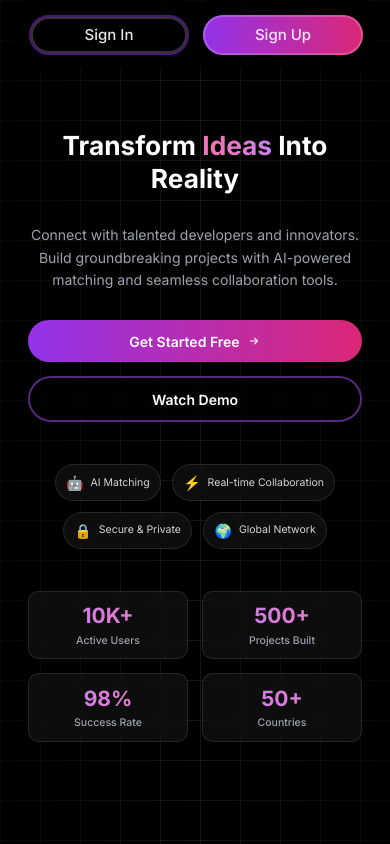
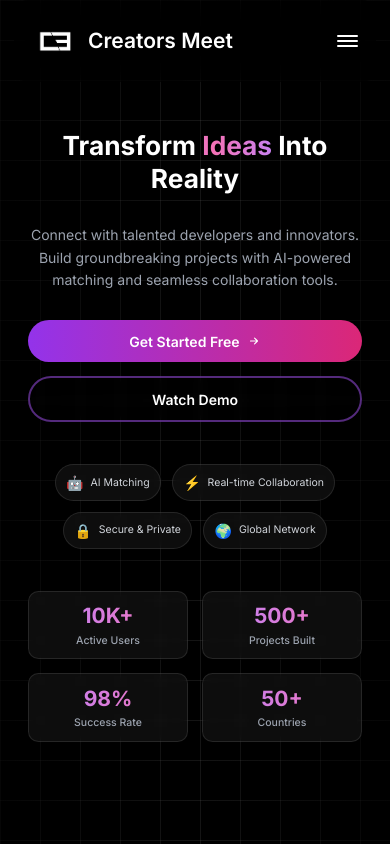
Before and after one commit to dhyan14/creatorsmeet, a Next.js app: page / in a window 390 px wide. Shown: the top 844 px of the page. Built offline with nearby package versions, Linux system fonts and the light colour scheme.

Commit message:
Add mobile menu functionality to Header component

```diff
--- a/components/ui/header.tsx
+++ b/components/ui/header.tsx
@@ -18,6 +18,7 @@ const menuItems = [
 export function Header() {
   const [isScrolled, setIsScrolled] = useState(false);
   const [isAuthOpen, setIsAuthOpen] = useState(false);
+  const [isMobileMenuOpen, setIsMobileMenuOpen] = useState(false);
   const { scrollY } = useScroll();
   const router = useRouter();
 
@@ -141,8 +142,10 @@ export function Header() {
                   ))}
                 </nav>
 
-                {/* Right Section - Separate Login and Sign Up buttons */}
+                {/* Right Section - Desktop buttons and Mobile hamburger */}
                 <div className="flex items-center space-x-4 relative">
+                  {/* Desktop Sign In/Sign Up buttons */}
+                  <div className="hidden md:flex items-center space-x-4">
                     <AnimatedButton
                       onClick={() => router.push('/signin')}
                       className="transition-all duration-300 bg-transparent border-2 border-purple-600/50 hover:border-purple-600 px-6 py-2 rounded-full text-sm"
@@ -156,11 +159,125 @@ export function Header() {
                       Sign Up
                     </AnimatedButton>
                   </div>
+
+                  {/* Mobile Hamburger Menu */}
+                  <motion.button
+                    onClick={() => setIsMobileMenuOpen(!isMobileMenuOpen)}
+                    className="md:hidden flex flex-col items-center justify-center w-8 h-8 space-y-1"
+                    whileTap={{ scale: 0.95 }}
+                  >
+                    <motion.span
+                      className="w-6 h-0.5 bg-white rounded-full"
+                      animate={{
+                        rotate: isMobileMenuOpen ? 45 : 0,
+                        y: isMobileMenuOpen ? 6 : 0,
+                      }}
+                      transition={{ duration: 0.3 }}
+                    />
+                    <motion.span
+                      className="w-6 h-0.5 bg-white rounded-full"
+                      animate={{
+                        opacity: isMobileMenuOpen ? 0 : 1,
+                      }}
+                      transition={{ duration: 0.3 }}
+                    />
+                    <motion.span
+                      className="w-6 h-0.5 bg-white rounded-full"
+                      animate={{
+                        rotate: isMobileMenuOpen ? -45 : 0,
+                        y: isMobileMenuOpen ? -6 : 0,
+                      }}
+                      transition={{ duration: 0.3 }}
+                    />
+                  </motion.button>
+                </div>
               </div>
             </div>
           </motion.div>
         </motion.div>
       </motion.header>
+
+      {/* Mobile Menu Overlay */}
+      <AnimatePresence>
+        {isMobileMenuOpen && (
+          <motion.div
+            initial={{ opacity: 0 }}
+            animate={{ opacity: 1 }}
+            exit={{ opacity: 0 }}
+            transition={{ duration: 0.3 }}
+            className="fixed inset-0 z-40 bg-black/50 backdrop-blur-sm md:hidden"
+            onClick={() => setIsMobileMenuOpen(false)}
+          >
+            <motion.div
+              initial={{ x: "100%" }}
+              animate={{ x: 0 }}
+              exit={{ x: "100%" }}
+              transition={{ duration: 0.3, ease: [0.23, 1, 0.32, 1] }}
+              className="absolute right-0 top-0 h-full w-80 bg-black/90 backdrop-blur-xl border-l border-white/10"
+              onClick={(e) => e.stopPropagation()}
+            >
+              <div className="p-6 pt-24">
+                {/* Mobile Navigation */}
+                <nav className="space-y-6 mb-8">
+                  {menuItems.map((item, index) => (
+                    <motion.div
+                      key={item.name}
+                      initial={{ opacity: 0, x: 20 }}
+                      animate={{ opacity: 1, x: 0 }}
+                      transition={{ delay: index * 0.1 }}
+                    >
+                      <Link
+                        href={item.href}
+                        onClick={(e) => {
+                          handleNavClick(e, item.href);
+                          setIsMobileMenuOpen(false);
+                        }}
+                        className="block text-white hover:text-purple-400 transition-colors text-lg font-medium"
+                      >
+                        {item.name}
+                      </Link>
+                    </motion.div>
+                  ))}
+                </nav>
+
+                {/* Mobile Auth Buttons */}
+                <div className="space-y-4">
+                  <motion.div
+                    initial={{ opacity: 0, y: 20 }}
+                    animate={{ opacity: 1, y: 0 }}
+                    transition={{ delay: 0.4 }}
+                  >
+                    <AnimatedButton
+                      onClick={() => {
+                        router.push('/signin');
+                        setIsMobileMenuOpen(false);
+                      }}
+                      className="w-full bg-transparent border-2 border-purple-600/50 hover:border-purple-600 px-6 py-3 rounded-full text-base font-medium"
+                    >
+                      Sign In
+                    </AnimatedButton>
+                  </motion.div>
+                  <motion.div
+                    initial={{ opacity: 0, y: 20 }}
+                    animate={{ opacity: 1, y: 0 }}
+                    transition={{ delay: 0.5 }}
+                  >
+                    <AnimatedButton
+                      onClick={() => {
+                        router.push('/signup-select');
+                        setIsMobileMenuOpen(false);
+                      }}
+                      className="w-full bg-gradient-to-r from-purple-600 to-pink-600 hover:from-purple-700 hover:to-pink-700 px-6 py-3 rounded-full text-base font-medium"
+                    >
+                      Sign Up
+                    </AnimatedButton>
+                  </motion.div>
+                </div>
+              </div>
+            </motion.div>
+          </motion.div>
+        )}
+      </AnimatePresence>
 
       {/* Auth Popup for both Mobile and Desktop */}
       <AuthPopup
```
Lines whose indentation alone changed are shown as unchanged.
